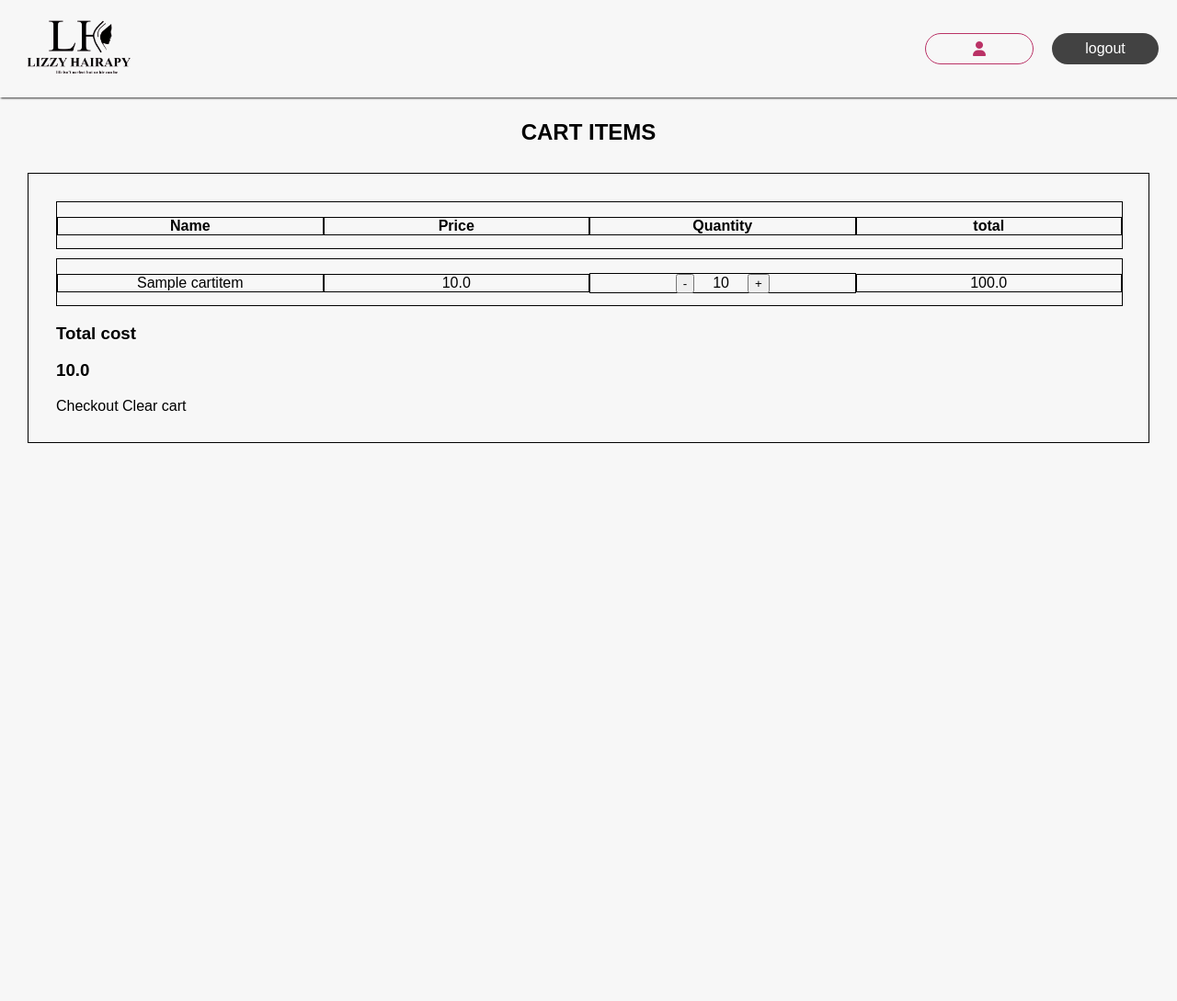
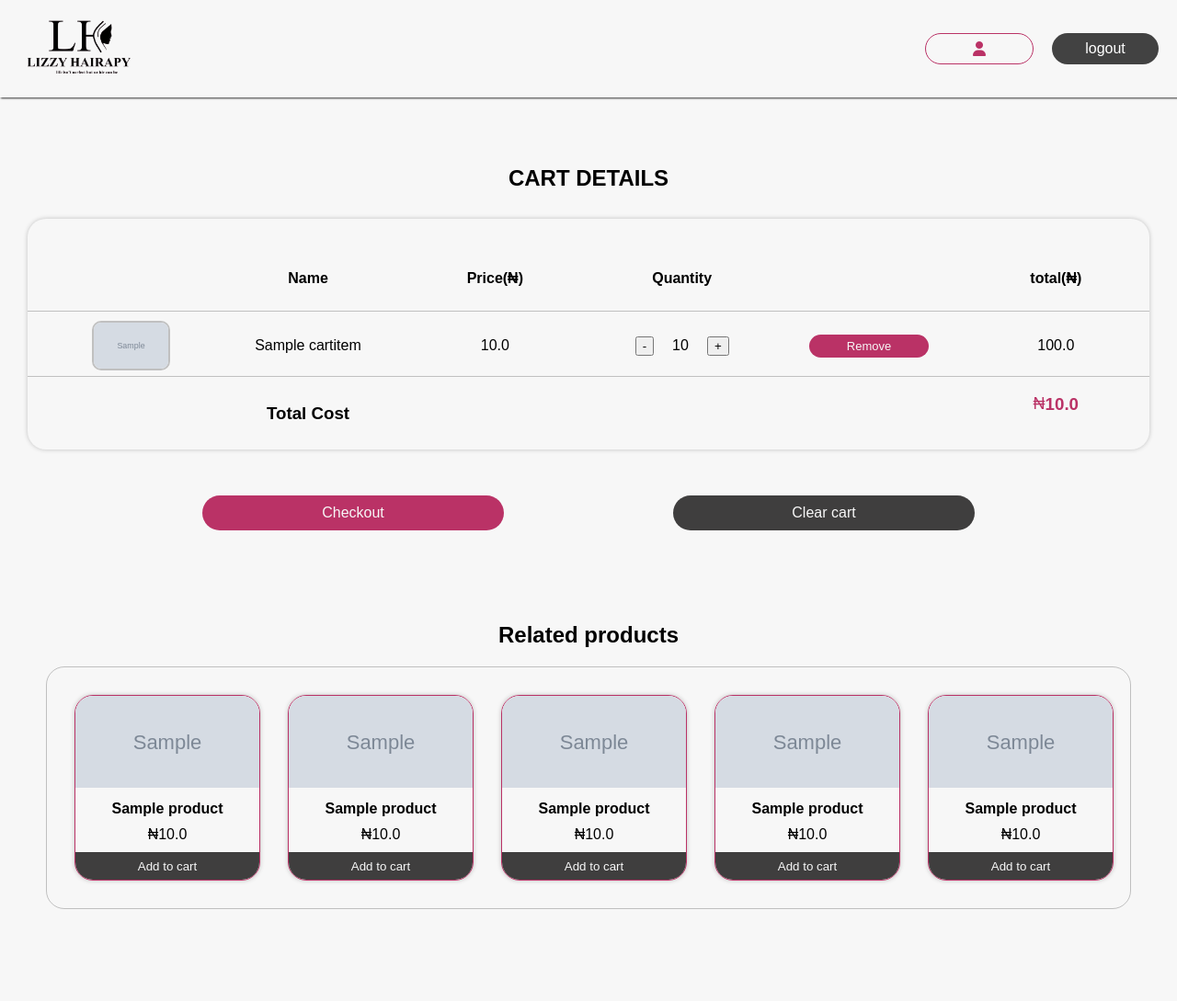
Before and after one commit to tunji-solomon/lizzy-hairapy, a Django app: page /view-cart/ in a window 1280 px wide. Shown: the whole page at 92% size. Before the commit the page ends 482 px from the top, so only its background shows below. Run offline with Django 5.2, Linux system fonts and the light colour scheme; a user stored in the database is signed in; tables that the repository leaves empty hold one stand-in row (values such as "Sample post"); grey boxes marked "Sample" are stand-in pictures; some libraries are stand-ins or nearby versions.

Commit message:
related product on  cart page

```diff
--- a/products/models.py
+++ b/products/models.py
@@ -46,6 +46,7 @@ class CartItem(models.Model):
     product_name = models.CharField(max_length=200, blank=False)
     quantity = models.IntegerField(blank=False, default=0)
     price = models.FloatField(blank=False)
+    item_image = models.URLField(max_length=500, blank=True)
 
 
     def __str__(self):
--- a/products/static/css/style.css
+++ b/products/static/css/style.css
@@ -83,6 +83,7 @@ a {
     right: 0;
     top: 0;
     border-radius: 50px;
+    font-size: small;
 
 }
 
@@ -100,7 +101,8 @@ a {
 
 
 .navbar-items:hover,
-.cancel-btn:hover {
+.cancel-btn:hover,
+.clear-cart:hover {
     color: rgba(24, 24, 24, 0.809);
     transition: 0.5s;
     background-color: white;
@@ -189,13 +191,18 @@ a {
     justify-content: space-between;
     gap: 20px;
     padding: 20px;
-    border: 0.2px solid rgb(50, 50, 50);
+    border:  0.3px solid rgba(0, 0, 0, 0.225);
+
+
 
 }
 
 .products {
     height: 400px;
-    border: 0.5px solid #3b3b3b;
+    border:  0.3px solid rgba(0, 0, 0, 0.225);
+    box-shadow: 0px 0px 5px rgba(0, 0, 0, 0.225);
+
+
 }
 
 .img-container {
@@ -222,7 +229,7 @@ a {
     height: 5%;
     text-align: center;
     align-items: center;
-    border: 0.5px solid rgb(61, 60, 60);
+    border:  0.3px solid rgba(0, 0, 0, 0.225);
     border-right: none;
     border-left: none;
 }
@@ -274,7 +281,8 @@ a {
 
 
 
-.add-to-cart{
+.add-to-cart,
+.btn-add-cart{
     width: 100%;
     border-radius: 0px;
     height: 10.5%;
@@ -284,13 +292,17 @@ a {
 
 .add-to-cart:hover,
 .submit-btn:hover,
-.reg-success-btn{
+.reg-success-btn,
+.btn-add-cart:hover,
+.remove-item:hover{
     background-color: rgba(186, 50, 102, 0.86);;
 }
 
 .add-to-cart:active,
 .submit-btn:active,
-.reg-success-btn:active{
+.reg-success-btn:active,
+.btn-add-cart:active,
+.remove-item:active {
     color:#f7f7f7;
     background-color: rgba(186, 50, 102, 0.618);
 }
@@ -369,7 +381,8 @@ a {
 }
 
 .submit-btn,
-.reg-success-btn {
+.reg-success-btn,
+.cart-button{
     background-color:  rgb(186, 50, 102);
     color: white;
     transition: 0.6s ease-in-out ;
@@ -498,27 +511,38 @@ a {
 
 .cart-header {
     text-align: center;
-    margin-top: 50px;
+    margin-top: 100px;
+    font-family: Arial, Helvetica, sans-serif;
 }
 
 .cart-container {
-    border: 1px solid;
-    padding: 30px;
+    padding-top: 30px;
     margin: 30px;
+    box-shadow: 0px 0px 5px rgba(0, 0, 0, 0.225);
+    border-radius: 20px;
 
 }
 
 .cart-column-headers-container,
 .cart-items-container {
     display: grid;
-    grid-template-columns: repeat(4, 1fr);
+    grid-template-columns: repeat(6, 1fr);
     width: 100%;
     height: 50px;
     text-align: center;
     align-items: center;
-    border-bottom: 0.3px solid grey;
-    margin-bottom: 10px;
-    border: 1px solid;
+    border-bottom: 0.3px solid rgba(0, 0, 0, 0.225);
+    padding: 10px 0px;
+
+}
+
+.cart-product-img {
+    width: 40%;
+    border: 2px solid rgba(0, 0, 0, 0.225);
+    height: 50px;
+    justify-items: center;
+    margin-left: 70px;
+    border-radius: 10px;
 
 }
 
@@ -528,7 +552,6 @@ a {
     font-family: Arial, Helvetica, sans-serif;
     font-weight: bold;
     margin-bottom: 30px;
-    border:1px solid;
 }
 
 
@@ -543,6 +566,127 @@ a {
     text-align: center;
     gap: 20px;
     height: 25%;
+}
+
+.remove-item {
+    color: #f7f7f7;
+    background-color: rgb(186, 50, 102);
+    border-radius: 20px;
+    width: 120px;
+    justify-self: center;
+    font-size: small;
+    padding: 5px;
+}
+
+.total-cost-container {
+    display: grid;
+    grid-template-columns: repeat(6, 1fr);
+    color: rgb(186, 50, 102);
+    border: 2px solid none;
+    text-align: center;
+    align-items: center;
+    margin-top: 0px;
+}
+
+.cart-total-title {
+    color: black;
+}
+
+.cart-total {
+    display: flex;
+    align-items: center;
+    justify-content: center;
+    padding-bottom: 20px;
+}
+
+.naira-sign {
+    font-size: large;
+}
+
+.cart-button-container {
+    display: grid;
+    grid-template-columns: repeat(2, 1fr);
+    text-align: center;
+    justify-self: center;
+    align-items: center;
+    justify-items: center;
+    width: 80%;
+    margin-top: 50px;
+
+}
+
+.cart-button {
+    color: #f7f7f7;
+    width: 60%;
+    padding: 10px;
+    border-radius: 20px;
+    text-align: center;
+}
+
+.clear-cart {
+    background-color: rgb(63, 62, 62);
+}
+.related-product-header{
+    text-align: center;
+    margin-top: 100px;
+}
+
+.few-products-container {
+    display: grid;
+    grid-template-columns: repeat(10, 1fr);
+    margin: 50px;
+    padding: 30px;
+    border: 0.3px solid rgba(0, 0, 0, 0.225);
+    border-radius: 20px;
+    overflow-x: auto;
+    gap: 30px;
+    scrollbar-width: none;
+    margin-top: 20px;
+    margin-bottom: 100px;
+
+}
+
+.few-products-container::-webkit-scrollbar {
+    display: none;
+}
+
+.product-container-cart {
+    width: 200px;
+    height: 200px;
+    border-radius: 20px;
+    border:  0.3px solid rgba(0, 0, 0, 0.225);
+    box-shadow: 0px 0px 5px rgba(0, 0, 0, 0.225);
+    border: 0.5px solid rgb(186, 50, 102);
+    overflow: hidden;
+}
+
+.product-image-cart {
+    width: 100%;
+    height: 100px;
+}
+
+
+.product-name-cart,
+.product-price-cart {
+    text-align: center;
+    font-size: medium;
+    font-weight: bold;
+    margin: 10px
+}
+
+.product-price-cart {
+    font-weight:lighter;
+    font-size: medium;
+    margin-bottom: 10px;
+}
+
+.btn-add-cart {
+    width: 100%;
+    height: 30px;
+    color: #f7f7f7;
+    text-align: center;
+    background-color:rgb(63, 62, 62);
+    border: none;
 }
 
 /* .products-container {
--- a/products/templates/cart.html
+++ b/products/templates/cart.html
@@ -5,22 +5,27 @@
 {% block cart_item_count %}
     {% if cart_count %}
         {{cart_count}}
+    {% else %}
+        {{0}}
     {% endif %}
 {% endblock%}
 
 {% block content %}
 
     {% if cart %}
-        <h2 class="cart-header">CART ITEMS</h2>
+        <h2 class="cart-header">CART DETAILS</h2>
         <div class="cart-container">
             <div class="cart-column-headers-container grid-4">
+                <p></p>
                 <p class="cart-column-headers">Name</p>
-                <p class="cart-column-headers">Price</p>
+                <p class="cart-column-headers">Price(₦)</p>
                 <p class="cart-column-headers">Quantity</p>
-                <p class="cart-column-headers">total</p>
+                <p class="cart-column-headers"></p>
+                <p class="cart-column-headers">total(₦)</p>
             </div>
             {% for item in cart %}
                 <div class="cart-items-container grid-4">
+                    <img src="{{item.item_image}}" alt="{{item.product_name}}" class="cart-items cart-product-img">
                     <div class="cart-items">
                         {{item.product_name}}
                     </div>
@@ -32,6 +37,7 @@
                         <p class="cart-item-quantity" id="{{item.product_name}}Q">{{item.quantity}}</p>
                         <button class="cart-item-quantity-adjust-btn" onclick="totalCost('{{item.product_name}}P', '{{item.product_name}}Q', '{{item.product_name}}T', '+', 'item-total', 'cart-total' )">+</button>
                     </div>
+                    <a href="#" class="cart-items remove-item">Remove</a>
                     <div class="cart-items item-total" id="{{item.product_name}}T">
                         {% with total=item.price|multiply:item.quantity %}
                             {{total}}
@@ -40,21 +46,35 @@
                 </div>
             {% endfor %}
             <div class="total-cost-container grid-2">
-                <h3 class="cart-total-title">Total cost</h3>
-                <h3 class="cart-total" id="cart-total">{{cart_total}}</h3>
+                <div class="total-hidden-column"></div>
+                <h3 class="cart-total-title">Total Cost</h3>
+                <div class="total-hidden-column"></div>
+                <div class="total-hidden-column"></div>
+                <div class="total-hidden-column"></div>
+                <div class="cart-total">
+                    <span class="naira-sign">₦ </span>
+                    <h3 id="cart-total">{{cart_total}}</h3>
+                </div>
             </div>
-            <div class="cart-button-container grid-2">
-                <a class="cart-button">Checkout</a>
-                <a class="cart-button">Clear cart</a>
-            </div>
+        </div>
+        <div class="cart-button-container grid-2">
+            <a class="cart-button">Checkout</a>
+            <a class="cart-button clear-cart">Clear cart</a>
         </div>
     {% else %}
         {% for message in message %}
-        <h2></h2>
+        <h2 class="cart-empty-message">{{message}}</h2>
         {% endfor %}
     {% endif %}
-
+    <h2 class="related-product-header">Related products</h2>
     <div class="few-products-container grid-4">
-        <div class="few-products"></div>
+        {% for product in few_products %}
+            <div class="product-container-cart">
+                <img src="{{product.image_url}}" alt="{{product.name}} " class="product-image-cart">
+                <div class="product-name-cart">{{product.name}}</div>
+                <div class="product-price-cart">₦{{product.price}}</div>
+                <button class="btn-add-cart btn-submit">Add to cart</button>
+            </div>
+        {% endfor %}
     </div>
 {% endblock %}
--- a/products/templates/home.html
+++ b/products/templates/home.html
@@ -61,11 +61,12 @@
                         <div class="img-container">
                             <div class="img-alt"></div>
                             <img src="{{product.image_url}}" alt="Hair 1" class="hair-img">
+                            <input type="hidden" value="{{product.image_url}}" name="product_image">
                             <input type="hidden" value="{{product.id}}" name="product_id">
                         </div>
                         <h3 class="hair-title">{{product.name}}</h3>
                         <input type="hidden" value="{{product.name}}" name="product_name">
-                        <p class="hair-price">#{{product.price}}</p>
+                        <p class="hair-price">₦{{product.price}}</p>
                         <input type="hidden" value="{{product.price}}" name="product_price">
                         <div class="qty-btn">
                             <div class="qty-control-container">
--- a/products/views.py
+++ b/products/views.py
@@ -298,6 +298,7 @@ def add_to_cart(request):
         product_name = request.POST.get("product_name")
         product_quantity = int(request.POST.get("product_quantity"))
         product_price =float(request.POST.get("product_price"))
+        product_image = request.POST.get("product_image")
 
         if product_quantity > 0:
 
@@ -313,7 +314,7 @@ def add_to_cart(request):
                             item.save()
                             break
                     else:
-                        new_item = CartItem.objects.create(item=cart_exist, product_id=product_id, product_name=product_name, quantity=product_quantity, price=product_price)
+                        new_item = CartItem.objects.create(item=cart_exist, product_id=product_id, product_name=product_name, quantity=product_quantity, price=product_price, item_image=product_image)
                         new_item.save()
 
                     cart_exist.total_cost += product_quantity * product_price
@@ -326,7 +327,7 @@ def add_to_cart(request):
                     new_cart = Cart.objects.create(user=user)
                     new_cart.total_cost += total_cost
                     new_cart.save()
-                    new_item = CartItem.objects.create(item=new_cart, product_id=product_id, product_name=product_name, quantity=product_quantity, price=product_price)
+                    new_item = CartItem.objects.create(item=new_cart, product_id=product_id, product_name=product_name, quantity=product_quantity, price=product_price, item_image=product_image)
                     new_item.save()
                     return redirect("home")
 
@@ -348,7 +349,7 @@ def view_cart(request):
 
         products = Products.objects.all()
         few_product = []
-        for _ in range(5):
+        for _ in range(7):
             few_product.append(products[random.randint(0, len(products)-1)])
         cart =  user_cart.cart_item.all()
         context = {
```
Also changed, not shown: products/migrations/0006_cartitem_item_image.py (added), products/static/images/cart-details.webp (added).
